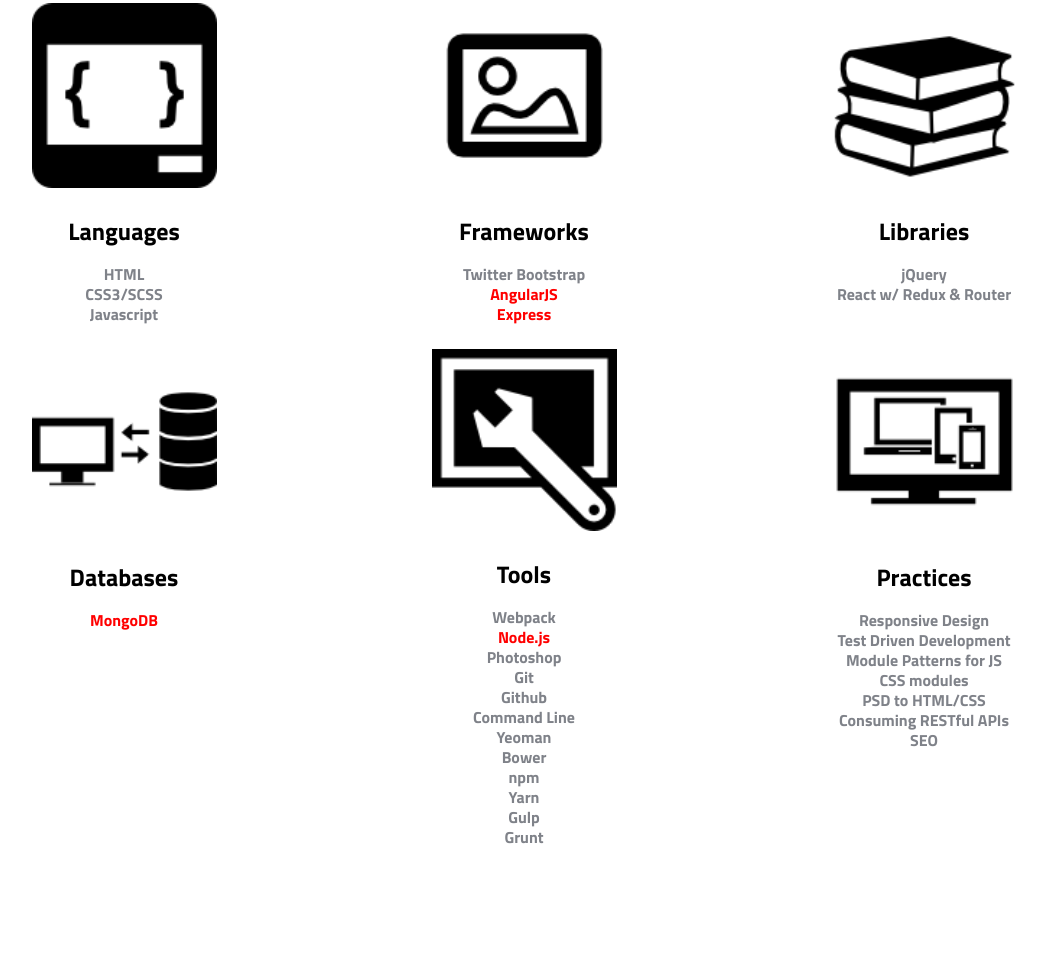
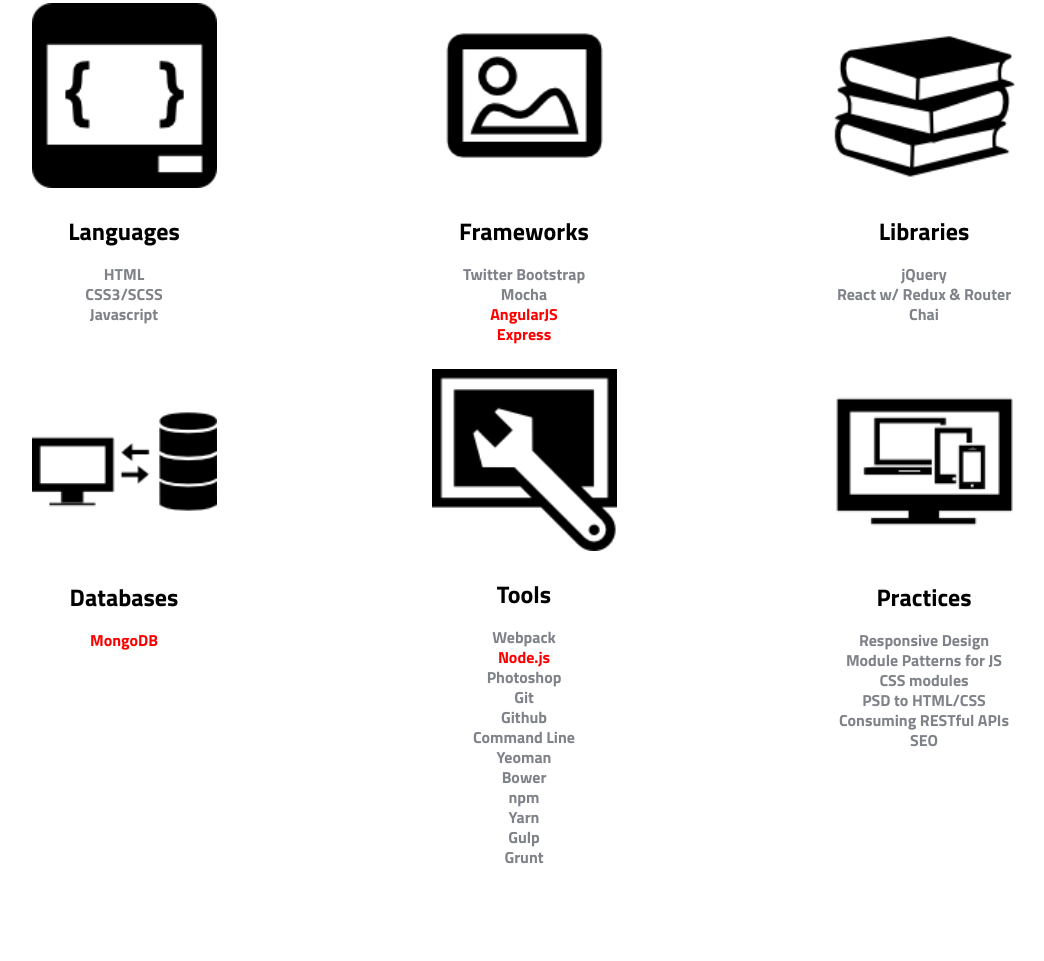
Before and after one commit to brood915/brood915.github.io, a website: page index.html in a window 1280 px wide. Shown: the part 599-1560 px from the top of the page, without its empty margins (116-1160 px from the left). Drawn offline with nearby package versions, Linux system fonts and the light colour scheme.

Commit message:
added mocha, chai

```diff
--- a/index.html
+++ b/index.html
@@ -132,6 +132,7 @@
             <h3 class="profile-name">Frameworks</h3>
            <ul class="profile-description">
                 <li>Twitter Bootstrap</li>
+				<li>Mocha</li>
                 <li class="learning">AngularJS</li>
 				<li class="learning">Express</li>
             </ul>
@@ -147,6 +148,7 @@
      <ul class="profile-description">
                 <li>jQuery</li>
 				<li>React w/ Redux & Router</li>
+				<li>Chai</li>
             </ul>
         </div>
         <!-- End Skills-->
@@ -197,7 +199,6 @@
             <h3 class="profile-name">Practices</h3>
          <ul class="profile-description">
                 <li>Responsive Design</li>
-                <li>Test Driven Development</li>
                 <li>Module Patterns for JS</li>
                 <li>CSS modules</li>
                 <li>PSD to HTML/CSS</li>
```
